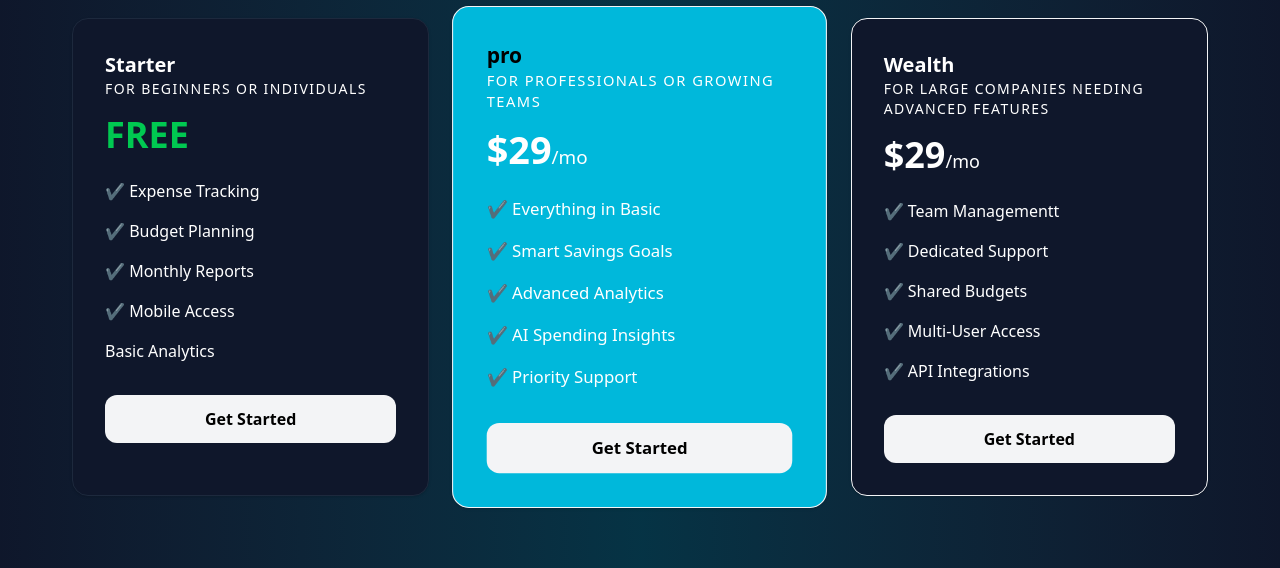
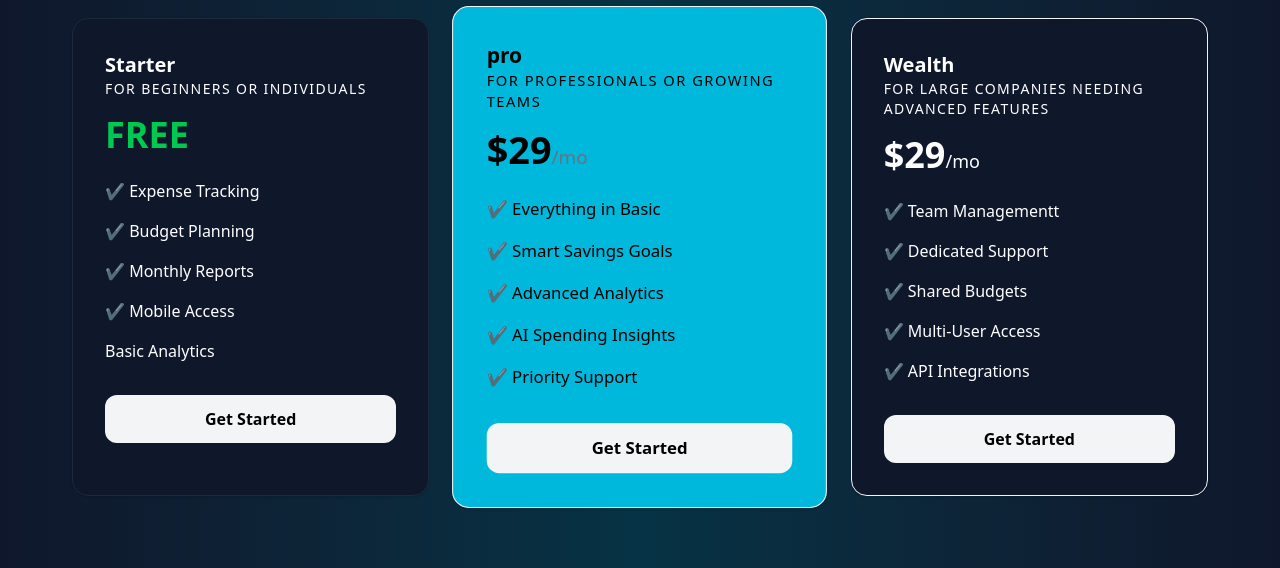
Before and after one commit to imaninaitore/cashmap, a plain HTML site: page index.html in a window 1280 px wide. Shown: the part 586-1154 px from the top of the page. Drawn offline with nearby package versions, Linux system fonts and the light colour scheme.

```diff
--- a/index.html
+++ b/index.html
@@ -69,9 +69,9 @@
 
             <div class="bg-cyan-500 border border-cyan-400 scale-105 p-8 hover:scale-110 transition duration-300 rounded-2xl shadow-sm boder border-gray-100">
                  <h2 class="text-xl font-bold">pro</h2>
-                 <p class="text-white text-sm font-medium uppercase tracking-widest">For professionals or growing teams</p>
-                <div class=" text-white text-4xl font-bold mt-4">$29<span class="text-white text-lg font-normal text-gray-500">/mo</span></div>
-                <ul class="mt-6 space-y-4 text-white">
+                 <p class="text-black text-sm font-medium uppercase tracking-widest">For professionals or growing teams</p>
+                <div class=" text-black text-4xl font-bold mt-4">$29<span class="text-black text-lg font-normal text-gray-500">/mo</span></div>
+                <ul class="mt-6 space-y-4 text-black">
 
                     <li>✔ Everything in Basic</li>
                     <li>✔ Smart Savings Goals</li>
```
